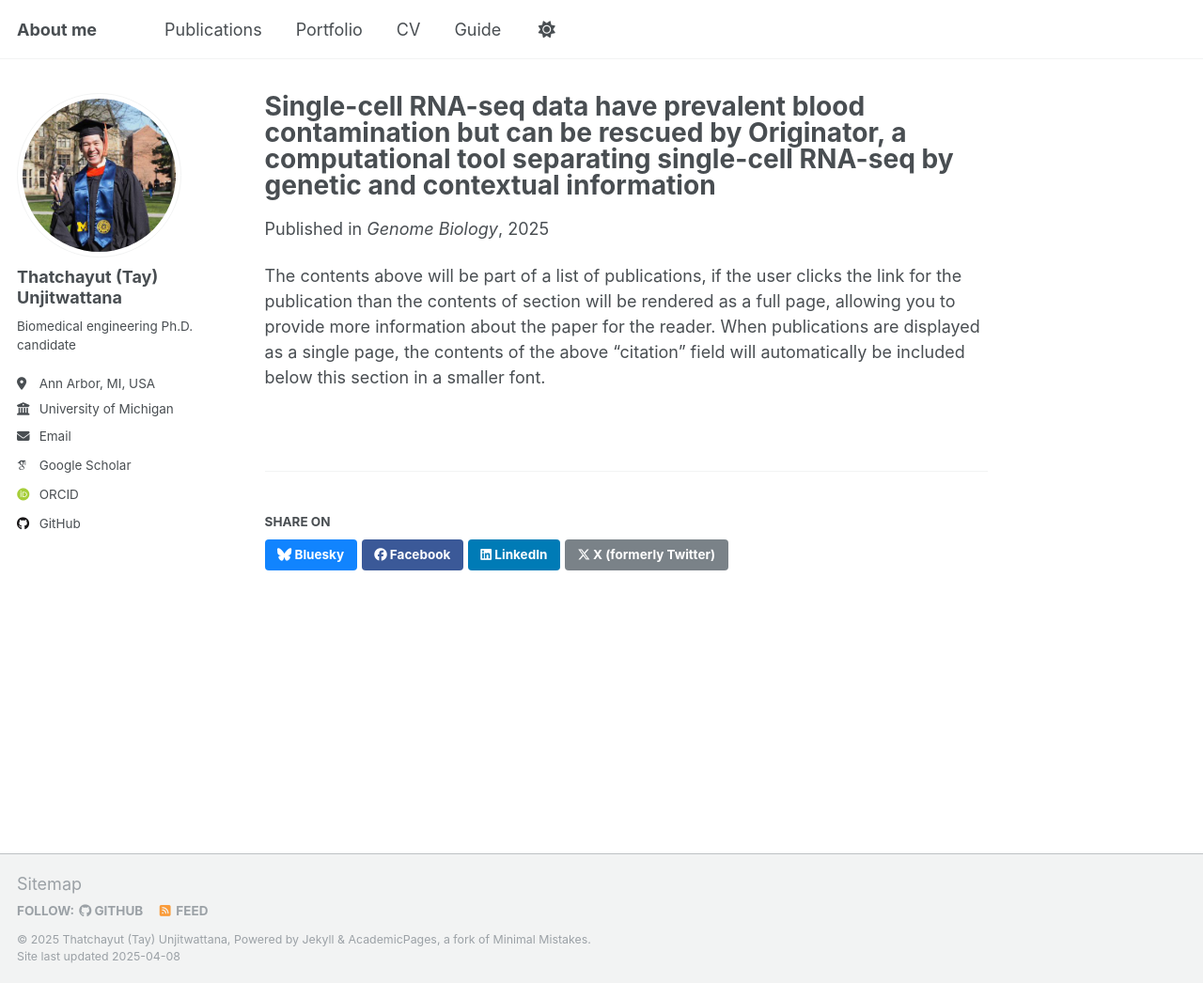
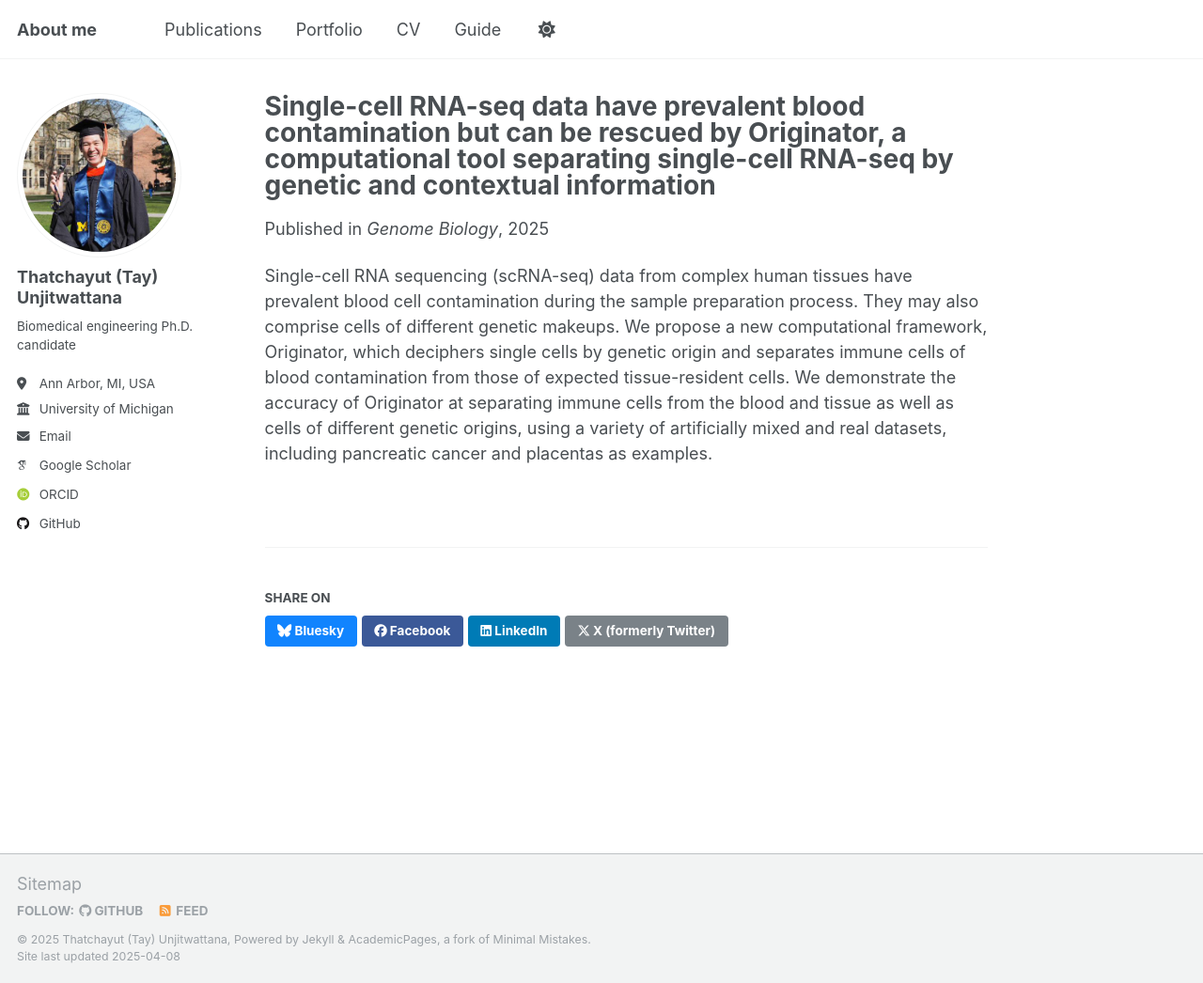
Before and after one commit to thatchayut/thatchayut.github.io, a Jekyll site: the page built from _publications/2009-10-01-paper-title-number-1.md, in a window 1280 px wide and 1046 px high. Shown: the whole window at 94% size. Built offline with Jekyll 4.4.1, drawn with Linux system fonts in a browser that asks for light colours; some web fonts are replaced.

Commit message:
Update 2009-10-01-paper-title-number-1.md

```diff
--- a/_publications/2009-10-01-paper-title-number-1.md
+++ b/_publications/2009-10-01-paper-title-number-1.md
@@ -8,4 +8,4 @@ date: 2025-03-11
 venue: 'Genome Biology'
 paperurl: 'http://thatchayut.github.io/files/originator.pdf'
 ---
-The contents above will be part of a list of publications, if the user clicks the link for the publication than the contents of section will be rendered as a full page, allowing you to provide more information about the paper for the reader. When publications are displayed as a single page, the contents of the above "citation" field will automatically be included below this section in a smaller font.
+Single-cell RNA sequencing (scRNA-seq) data from complex human tissues have prevalent blood cell contamination during the sample preparation process. They may also comprise cells of different genetic makeups. We propose a new computational framework, Originator, which deciphers single cells by genetic origin and separates immune cells of blood contamination from those of expected tissue-resident cells. We demonstrate the accuracy of Originator at separating immune cells from the blood and tissue as well as cells of different genetic origins, using a variety of artificially mixed and real datasets, including pancreatic cancer and placentas as examples.
```
